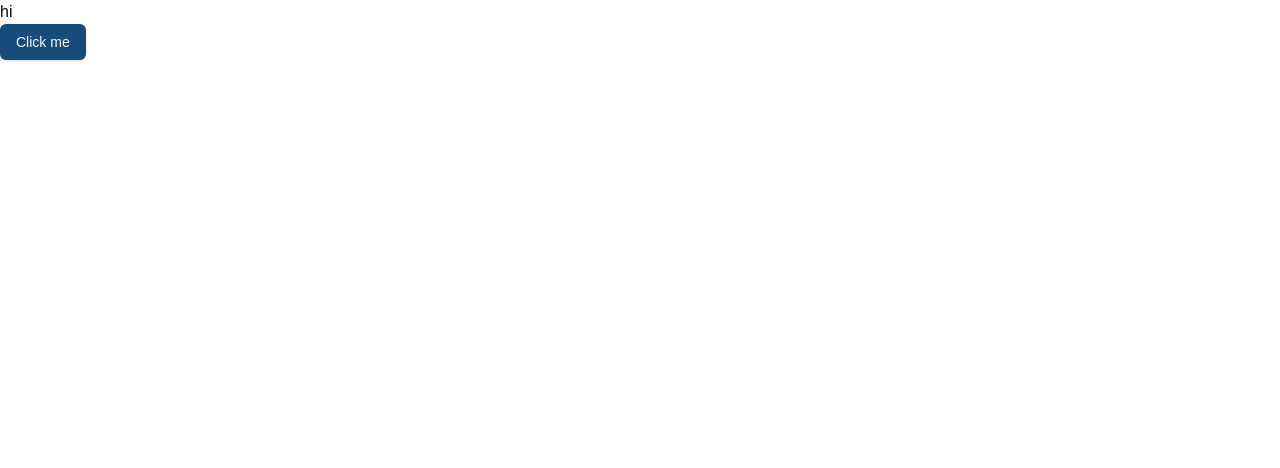
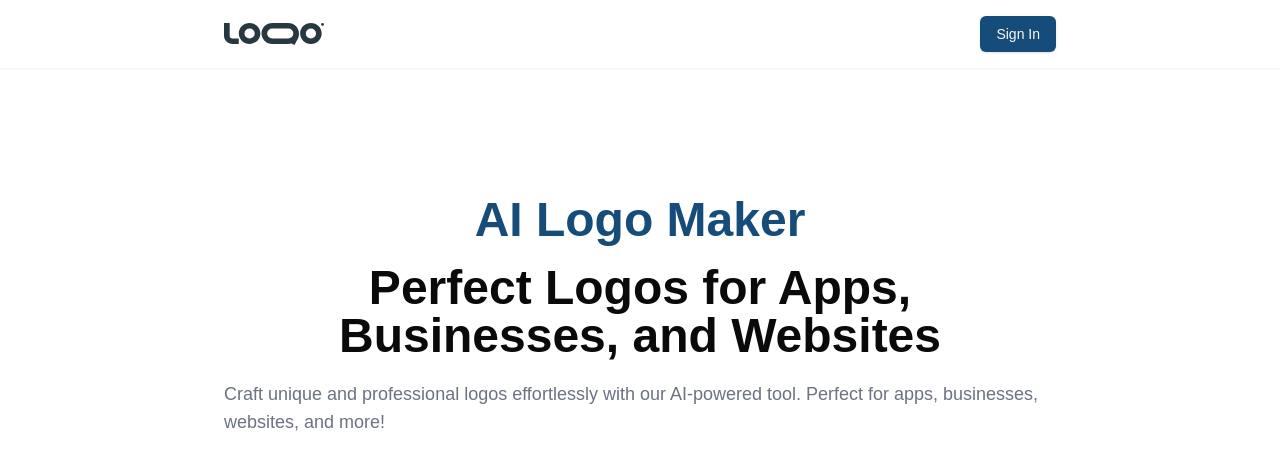
Before and after one commit to Hafeezbaig/ai-logo-maker-using-gemini-api-and-huggingface, a Next.js app: page / in a window 1280 px wide. Shown: the top 468 px of the page. Built offline with nearby package versions, Linux system fonts and the light colour scheme.

Commit message:
header and hero compnents updated and added

```diff
--- /dev/null
+++ b/app/_components/Header.jsx
@@ -0,0 +1,14 @@
+import { Button } from '@/components/ui/button'
+import Image from 'next/image'
+import React from 'react'
+
+function Header() {
+  return (
+    <div className='px-10 lg:px-32 xl:px-56 p-4 flex justify-between items-center shadow-sm'>
+        <Image src="/logo.svg" alt="logo" width={100} height={100} />
+        <Button>Sign In</Button>
+    </div>
+  )
+}
+
+export default Header
--- /dev/null
+++ b/app/_components/Hero.jsx
@@ -0,0 +1,13 @@
+import React from 'react'
+
+function Hero() {
+  return (
+    <div className='flex items-center mt-32 flex-col gap-5'>
+    <h2 className='text-primary text-5xl text-center font-bold'>AI Logo Maker</h2>
+    <h2 className='text-5xl text-center font-bold'>Perfect Logos for Apps, Businesses, and Websites</h2>
+    <h2 className='text-lg text-gray-500'>Craft unique and professional logos effortlessly with our AI-powered tool. Perfect for apps, businesses, websites, and more!</h2>
+    </div>
+  )
+}
+
+export default Hero
--- a/app/page.js
+++ b/app/page.js
@@ -1,11 +1,11 @@
 import { Button } from "@/components/ui/button";
 import Image from "next/image";
+import Hero from "./_components/Hero";
 
 export default function Home() {
   return (
     <div>
-      <h1>hi</h1>
-      <Button>Click me</Button>
+      <Hero />
     </div>
   );
 }
--- a/app/provider.jsx
+++ b/app/provider.jsx
@@ -1,9 +1,13 @@
 import React from 'react'
+import Header from './_components/Header'
 
 export default function Provider({children}) {
   return (
     <div>
-        {children}
+      <Header />
+    <div className='px-10 lg:px-32 xl:px-56'>
+    {children}
+    </div>
     </div>
   )
 }
```
Also changed, not shown: public/logo.svg (added).
